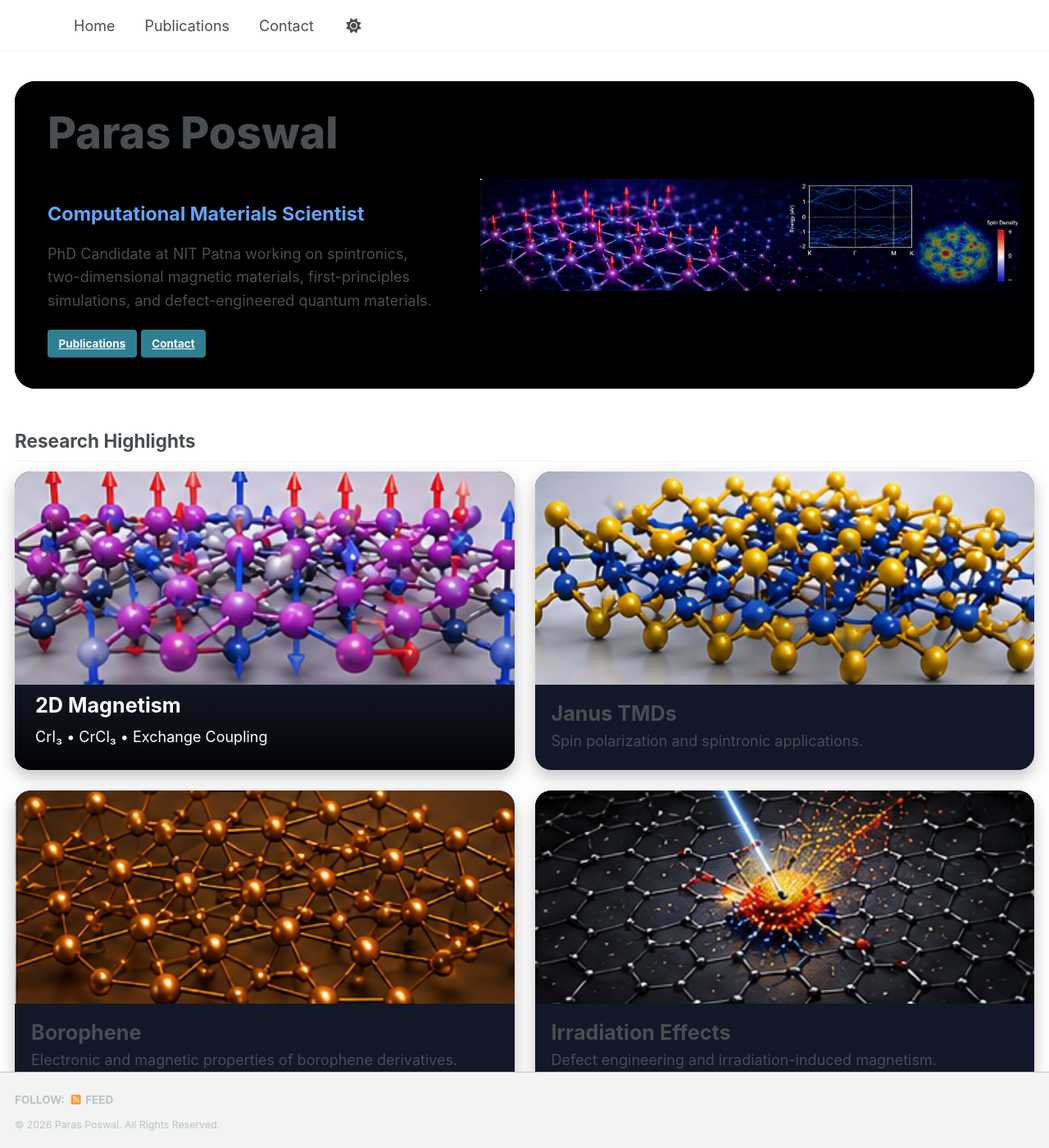
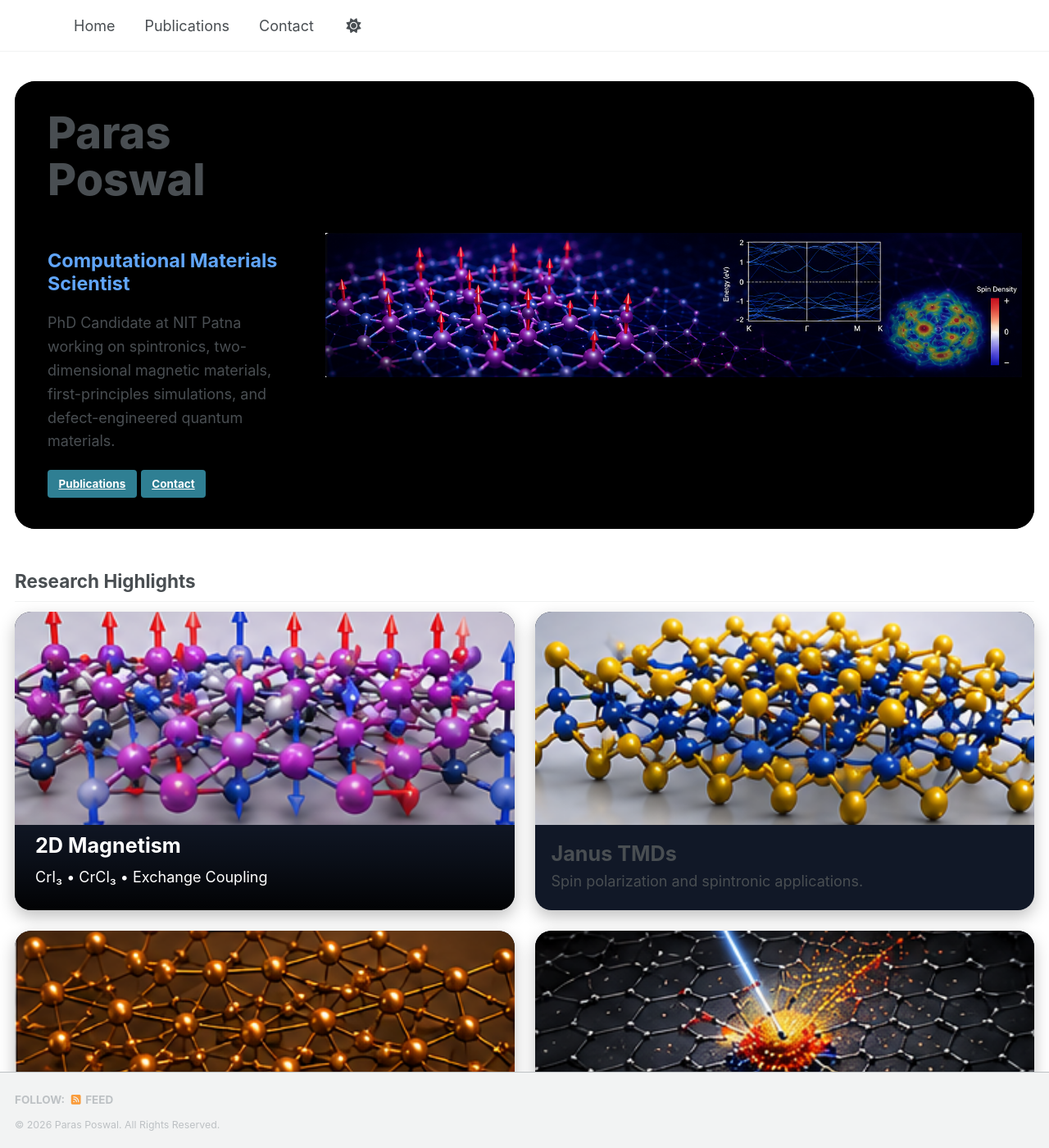
Before and after one commit to poswalparas/poswalparas.github.io, a Jekyll site: the page built from _pages/about.md, in a window 1280 px wide and 1400 px high. Shown: the whole window at 82% size. Built offline with Jekyll 4.4.1, drawn with Linux system fonts in a browser that asks for light colours; a script bundle is joined from its source files by our own code; library files that are not in the unit come from our copies.

Commit message:
Update main.scss

```diff
--- a/assets/css/main.scss
+++ b/assets/css/main.scss
@@ -48,7 +48,7 @@
 border-radius:25px;
 overflow:hidden;
 margin-bottom:50px;
-min-height:360px;
+min-height:200px;
 }
 
 .hero-content{
@@ -61,7 +61,7 @@
 }
 
 .hero-image{
-flex:1.4;
+flex:3;
 display:flex;
 justify-content:center;
 align-items:center;
```
